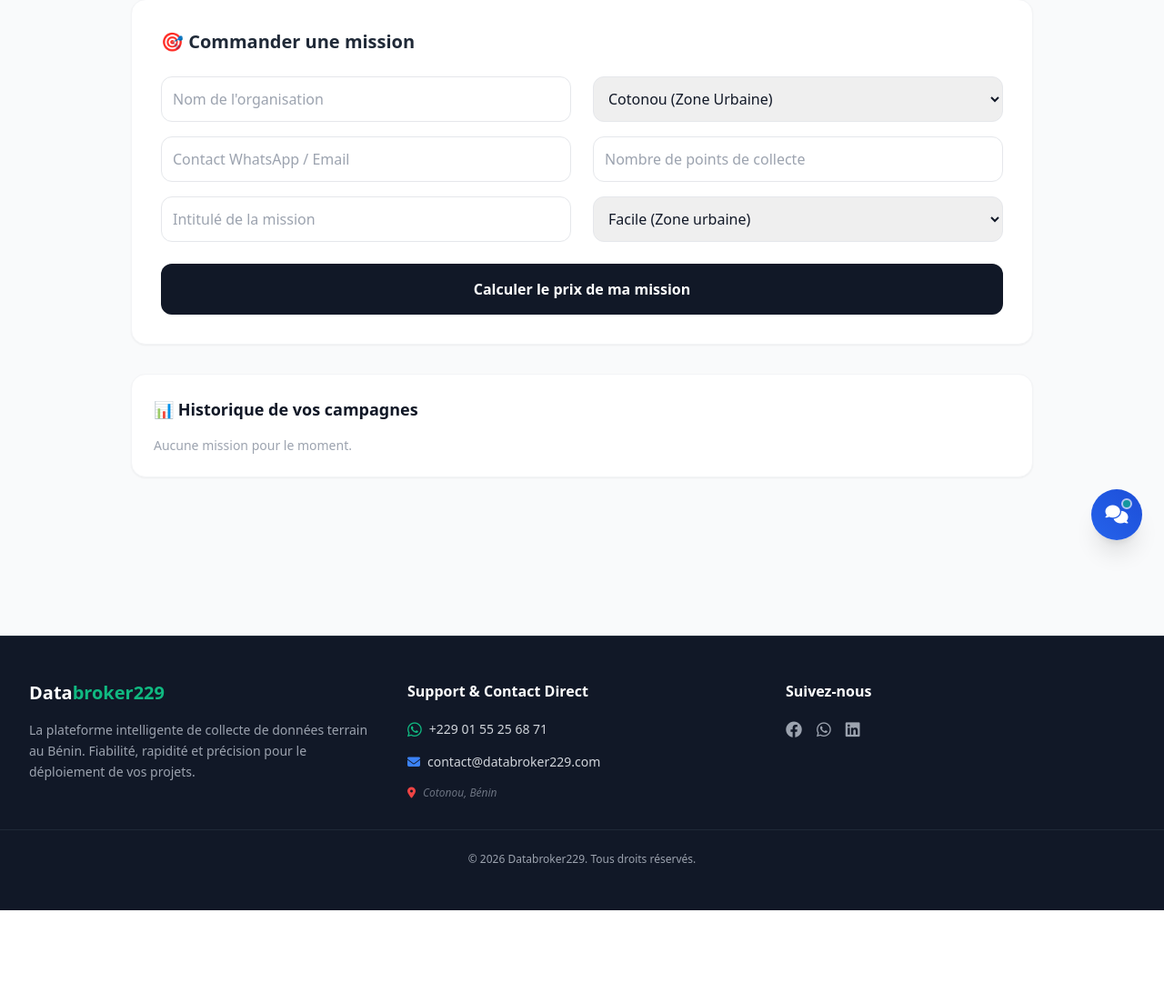
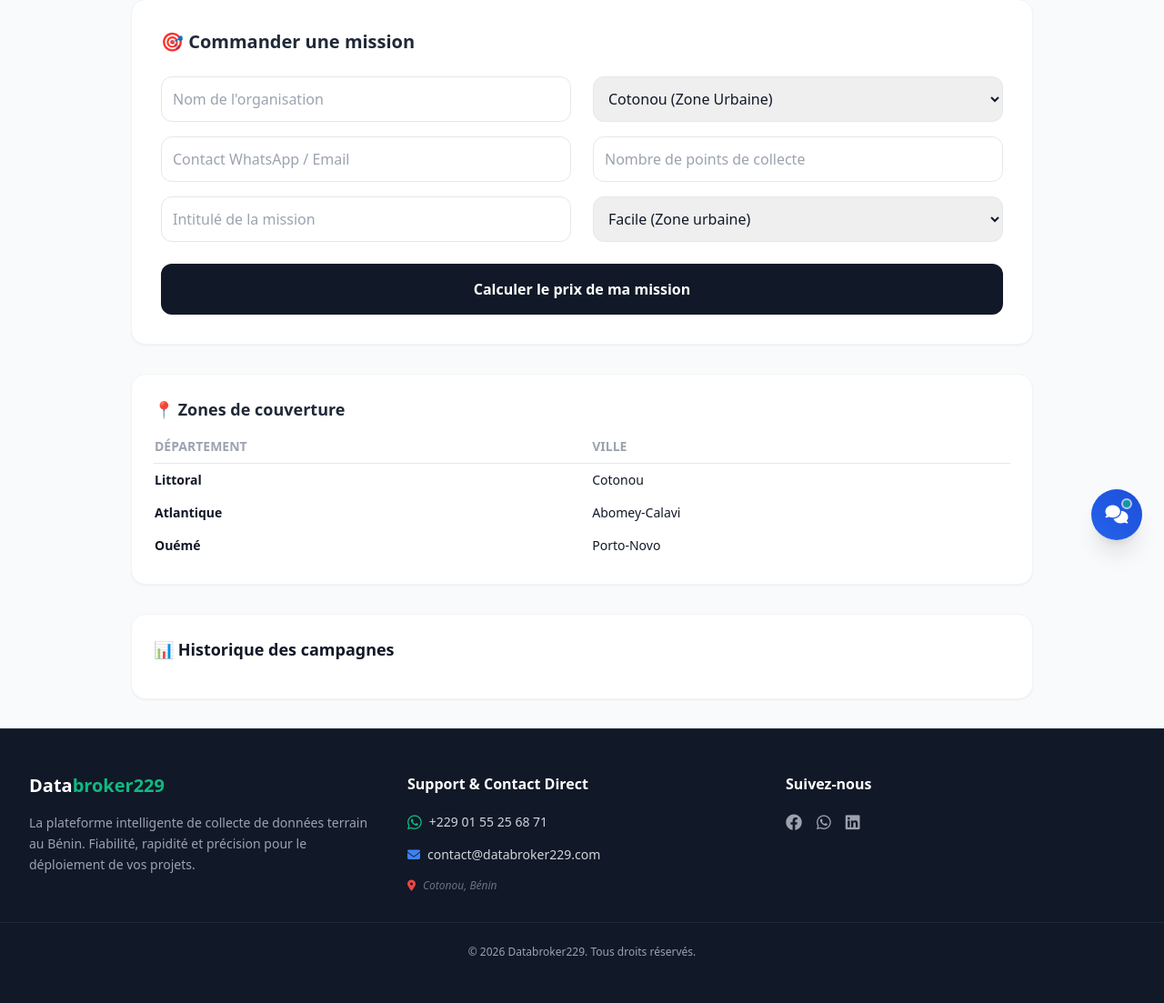
Before and after one commit to Jean-jacques-25/databroker229, a Flask app: template app/templates/client_dashboard.html in a window 1280 px wide. Shown: the part 182-1285 px from the top of the page at 91% size. Before the commit the page ends 1183 px from the top, so only its background shows below. Run offline with Flask 3, Linux system fonts and the light colour scheme; the template is opened without the code that fills it, so the values that code supplies are empty; some libraries are stand-ins or nearby versions.

Commit message:
Feat: Intégration complète du tableau de zones et des conditions de paiement

```diff
--- a/app/templates/client_dashboard.html
+++ b/app/templates/client_dashboard.html
@@ -3,10 +3,8 @@
 <div class="bg-gray-50 min-h-screen py-8">
     <div class="max-w-5xl mx-auto px-4 space-y-8">
 
-        <!-- Header -->
         <h1 class="text-3xl font-black text-gray-900">Espace Entreprise — {{ session.get('user_name', 'Client') }}</h1>
 
-        <!-- Formulaire de Commande avec Calculateur -->
         <div class="bg-white p-8 rounded-2xl shadow-sm border border-gray-100">
             <h2 class="text-xl font-bold mb-6 text-gray-800">🎯 Commander une mission</h2>
             <form id="missionForm" class="grid grid-cols-1 md:grid-cols-2 gap-6">
@@ -34,33 +32,40 @@
                 </button>
             </form>
 
-            <!-- Bloc Paiement masqué par défaut -->
             <div id="zonePaiement" class="mt-8 hidden border-t pt-6">
                 <h3 class="text-lg font-bold mb-4">Total estimé : <span id="prixTotal" class="text-blue-600">0</span> FCFA</h3>
-                <p class="text-xs text-gray-400 mb-4 italic">⚠️ Prix indicatif — confirmé par DataBroker229 sous 24h</p>
                 <div class="space-y-4">
                     <select class="w-full border p-3 rounded-xl">
                         <option>📱 MTN MoMo / Moov Money / Celtiis Cash</option>
                         <option>🏦 Virement bancaire</option>
                     </select>
+                    <label class="flex items-center space-x-2 text-sm text-gray-600">
+                        <input type="checkbox" required> <span>J'accepte les conditions de la mission</span>
+                    </label>
                     <button class="w-full bg-green-600 text-white font-bold py-4 rounded-xl hover:bg-green-700">✅ Confirmer et payer</button>
                 </div>
             </div>
         </div>
 
-        <!-- Historique des campagnes -->
         <div class="bg-white p-6 rounded-2xl shadow-sm border border-gray-100">
-            <h2 class="text-lg font-bold mb-4">📊 Historique de vos campagnes</h2>
+            <h2 class="text-lg font-bold mb-4 text-gray-800">📍 Zones de couverture</h2>
+            <table class="w-full text-left text-sm">
+                <thead><tr class="text-gray-400 uppercase border-b"><th class="pb-2">Département</th><th class="pb-2">Ville</th></tr></thead>
+                <tbody>
+                    <tr><td class="py-2 font-semibold">Littoral</td><td>Cotonou</td></tr>
+                    <tr><td class="py-2 font-semibold">Atlantique</td><td>Abomey-Calavi</td></tr>
+                    <tr><td class="py-2 font-semibold">Ouémé</td><td>Porto-Novo</td></tr>
+                </tbody>
+            </table>
+        </div>
+
+        <div class="bg-white p-6 rounded-2xl shadow-sm border border-gray-100">
+            <h2 class="text-lg font-bold mb-4">📊 Historique des campagnes</h2>
             {% for mission in missions %}
             <div class="flex justify-between items-center p-4 border-b">
-                <div>
-                    <p class="font-bold text-sm">{{ mission.title }}</p>
-                    <span class="text-xs text-emerald-600 font-bold">{{ mission.status }}</span>
-                </div>
+                <div><p class="font-bold text-sm">{{ mission.title }}</p><span class="text-xs text-emerald-600 font-bold">{{ mission.status }}</span></div>
                 <a href="{{ url_for('main.client_export_csv', mission_id=mission.id) }}" class="text-xs bg-gray-100 px-3 py-1 rounded-full">Télécharger CSV</a>
             </div>
-            {% else %}
-            <p class="text-gray-400 text-sm">Aucune mission pour le moment.</p>
             {% endfor %}
         </div>
     </div>
```
